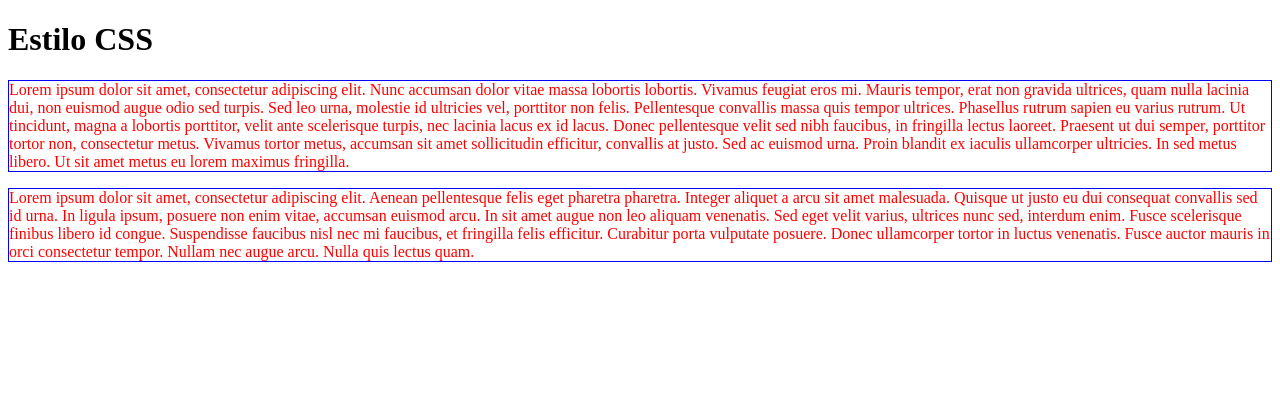
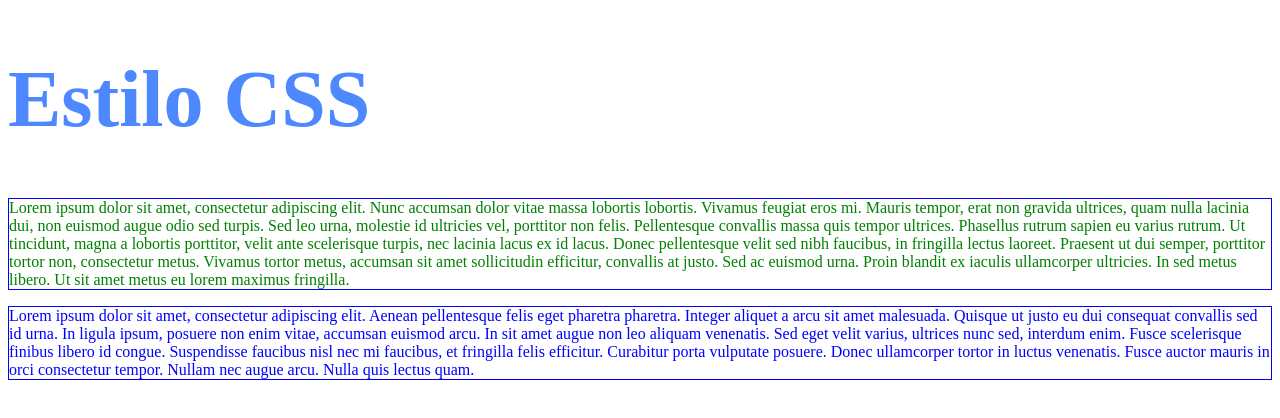
Before and after one commit to jandersoncoelho/cursos_udemy, a plain HTML site: page desenvovimento_web/css/inline_style.html in a window 1280 px wide. Drawn offline with Linux system fonts and the light colour scheme.

Commit message:
Seção 4, Aula 34: seletores CSS

```diff
--- a/desenvovimento_web/css/inline_style.html
+++ b/desenvovimento_web/css/inline_style.html
@@ -4,16 +4,27 @@
 	<head>
 		<title>Meu site</title>
 		<meta charset="utf-8">
+		<style type="text/css">
+			p {
+				color: blue;
+				border: 1px solid blue;
+			}
+
+			h1{
+				color: #4d88ff;
+				font-size: 80px;
+			}
+		</style>
 	</head>
 
 	<body>
 		<h1>Estilo CSS</h1>
-		<p style="color: red; border: 1px solid blue;">
+		<p style="color:green;">
 			Lorem ipsum dolor sit amet, consectetur adipiscing elit. Nunc accumsan dolor vitae massa lobortis lobortis. Vivamus feugiat eros mi. Mauris tempor, erat non gravida ultrices, quam nulla lacinia dui, non euismod augue odio sed turpis. Sed leo urna, molestie id ultricies vel, porttitor non felis. Pellentesque convallis massa quis tempor ultrices. Phasellus rutrum sapien eu varius rutrum. Ut tincidunt, magna a lobortis porttitor, velit ante scelerisque turpis, nec lacinia lacus ex id lacus. Donec pellentesque velit sed nibh faucibus, in fringilla lectus laoreet. Praesent ut dui semper, porttitor tortor non, consectetur metus. Vivamus tortor metus, accumsan sit amet sollicitudin efficitur, convallis at justo. Sed ac euismod urna. Proin blandit ex iaculis ullamcorper ultricies. In sed metus libero. Ut sit amet metus eu lorem maximus fringilla.
 
 		</p>
 
-		<p style="color: red; border: 1px solid blue;">
+		<p>
 			Lorem ipsum dolor sit amet, consectetur adipiscing elit. Aenean pellentesque felis eget pharetra pharetra. Integer aliquet a arcu sit amet malesuada. Quisque ut justo eu dui consequat convallis sed id urna. In ligula ipsum, posuere non enim vitae, accumsan euismod arcu. In sit amet augue non leo aliquam venenatis. Sed eget velit varius, ultrices nunc sed, interdum enim. Fusce scelerisque finibus libero id congue. Suspendisse faucibus nisl nec mi faucibus, et fringilla felis efficitur. Curabitur porta vulputate posuere. Donec ullamcorper tortor in luctus venenatis. Fusce auctor mauris in orci consectetur tempor. Nullam nec augue arcu. Nulla quis lectus quam.
 
 		</p>
```
